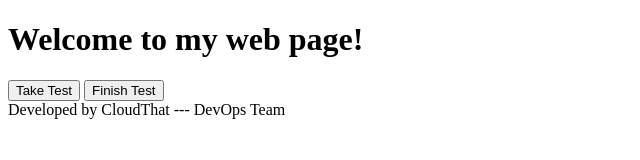
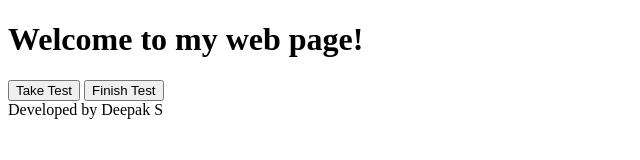
Before and after one commit to Deepakraj0075/DevOps_Assess, a plain HTML site: page index.html in a window 1280 px wide. Shown: the whole page, without its empty margins (0-640 px from the left). Drawn offline with Linux system fonts and the light colour scheme.

Commit message:
Deepaks update

```diff
--- a/index.html
+++ b/index.html
@@ -17,7 +17,7 @@
     <!-- <button name=""></button>
     <button name="Take Test"></button> -->
     <footer>
-        Developed by CloudThat --- DevOps Team
+        Developed by Deepak S
     </footer>
 </body>
 
```
